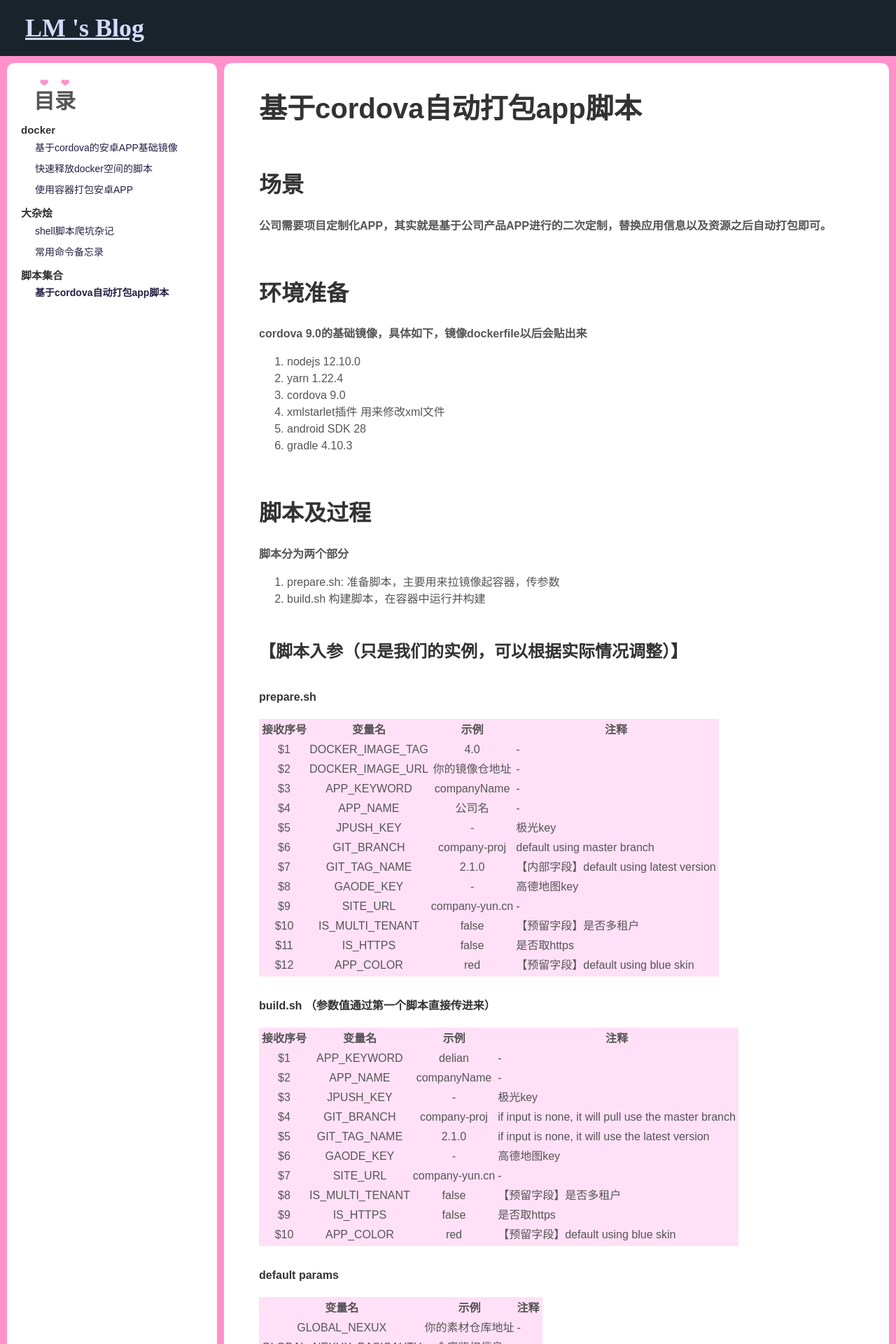
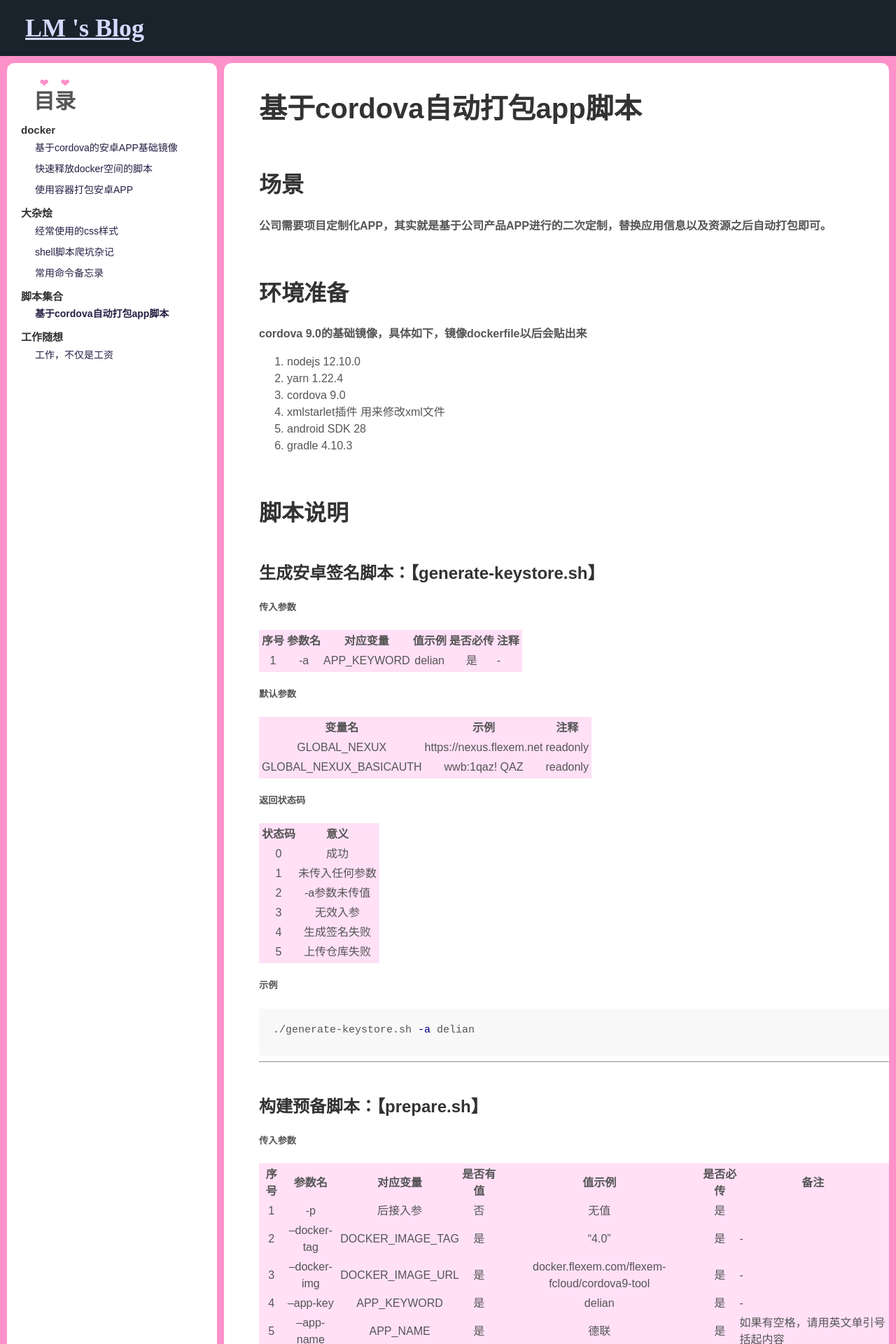
Before and after one commit to manman0310/lm, a Jekyll site: the page built from _posts/2020-08-17-auto-build-app-shell.md, in a window 1280 px wide. Shown: the top 1920 px of the page at 70% size. Built offline with Jekyll 4.4.1, drawn with Linux system fonts in a browser that asks for light colours; some web fonts are replaced; some of the changed text lies outside the part shown.

Commit message:
add 2020-10-13-diary.md

````diff
--- a/_config.yml
+++ b/_config.yml
@@ -34,3 +34,7 @@
     url:'lm/2020-08-18-app-base-dockerfile'
   - title:'shell脚本爬坑杂记'
     url:'lm/2020-08-01-trouble-in-shell'
+  - title:'工作，不仅是工资'
+    url:'lm/2020-10-13-diary'
+  - title:'经常使用的css样式'
+    url:'lm/2020-10-14-common-css'
--- a/_posts/2020-08-17-auto-build-app-shell.md
+++ b/_posts/2020-08-17-auto-build-app-shell.md
@@ -21,223 +21,149 @@
 05. android SDK 28
 06. gradle 4.10.3
 
-## 脚本及过程
+## 脚本说明
 
-**脚本分为两个部分**
+### 生成安卓签名脚本：【generate-keystore.sh】
 
-01. prepare.sh: 准备脚本，主要用来拉镜像起容器，传参数
-02. build.sh 构建脚本，在容器中运行并构建
+##### 传入参数
 
-### 【脚本入参（只是我们的实例，可以根据实际情况调整）】
+|序号|参数名|对应变量|值示例|是否必传|注释|
+|:-:|:-:|:-:|:-:|:-:|-|
+|1|-a|APP_KEYWORD|delian|是|-|
 
-#### prepare.sh
-
-|接收序号|变量名|示例|注释|
-|:-:|:-:|:-:|-|
-|$1|DOCKER_IMAGE_TAG|4.0|-|
-|$2|DOCKER_IMAGE_URL|你的镜像仓地址|-|
-|$3|APP_KEYWORD|companyName|-|
-|$4|APP_NAME|公司名|-|
-|$5|JPUSH_KEY|-|极光key|
-|$6|GIT_BRANCH|company-proj|default using master branch|
-|$7|GIT_TAG_NAME|2.1.0|【内部字段】default using latest version|
-|$8|GAODE_KEY|-|高德地图key|
-|$9|SITE_URL|company-yun.cn|-|
-|$10|IS_MULTI_TENANT|false|【预留字段】是否多租户|
-|$11|IS_HTTPS|false|是否取https|
-|$12|APP_COLOR|red|【预留字段】default using blue skin|
-
-#### build.sh （参数值通过第一个脚本直接传进来）
-
-|接收序号|变量名|示例|注释|
-|:-:|:-:|:-:|-|
-|$1|APP_KEYWORD|delian|-|
-|$2|APP_NAME|companyName|-|
-|$3|JPUSH_KEY|-|极光key|
-|$4|GIT_BRANCH|company-proj|if input is none, it will pull use the master branch|
-|$5|GIT_TAG_NAME|2.1.0|if input is none, it will use the latest version|
-|$6|GAODE_KEY|-|高德地图key|
-|$7|SITE_URL|company-yun.cn|-|
-|$8|IS_MULTI_TENANT|false|【预留字段】是否多租户|
-|$9|IS_HTTPS|false|是否取https|
-|$10|APP_COLOR|red|【预留字段】default using blue skin|
-
-#### default params
+##### 默认参数
 
 |变量名|示例|注释|
 |:-:|:-:|-|
-|GLOBAL_NEXUX|你的素材仓库地址|-|
-|GLOBAL_NEXUX_BASICAUTH|仓库鉴权信息|-|
-|DOCKER_IMAGE_NAME|镜像名|-|
-|GIT_AUTH|git鉴权信息|-|
+|GLOBAL_NEXUX|https://nexus.flexem.net|readonly|
+|GLOBAL_NEXUX_BASICAUTH|wwb:1qaz! QAZ|readonly|
 
-### 【执行步骤】
+##### 返回状态码
 
-01. pull docker image and run (获取镜像运行容器)
-02. copy build.sh into container and run shell (拷贝脚本进去镜像)
-03. clone from git, get resources, get keystore (我们会把私有化的素材放在公司仓库，包括icon和启动页还有签名证书)
-04. update infos in config.xml (这里是替换app基本信息和极光的key)
-    - change APK key =====> 你希望的包名
+|状态码|意义|
+|:-:|:-:|
+|0|成功|
+|1|未传入任何参数|
+|2|-a参数未传值|
+|3|无效入参|
+|4|生成签名失败|
+|5|上传仓库失败|
+
+##### 示例
+
+``` bash
+./generate-keystore.sh -a delian
+```
+
+***
+
+### 构建预备脚本：【prepare.sh】
+
+##### 传入参数
+
+|序号|参数名|对应变量|是否有值|值示例|是否必传|备注|
+|:-:|:-:|:-:|:-:|:-:|:-:|-|
+|1|-p|后接入参|否|无值|是|
+|2|--docker-tag|DOCKER_IMAGE_TAG|是|"4.0"|是|-|
+|3|--docker-img|DOCKER_IMAGE_URL|是|docker.flexem.com/flexem-fcloud/cordova9-tool|是|-|
+|4|--app-key|APP_KEYWORD|是|delian|是|-|
+|5|--app-name|APP_NAME|是|德联|是|如果有空格，请用英文单引号括起内容|
+|6|--site-url|SITE_URL|是|delian-yun.cn|是|-|
+|7|--gaode-key|GAODE_KEY|是|-|是|-|
+|8|--jpush-key|JPUSH_KEY|是|-|否|-|
+|9|--git-branch|GIT_BRANCH|是|delian-proj|否|default using master branch|
+|10|--git-tag|GIT_TAG_NAME|是|2.1.0|否|【内部字段】default using latest version|
+|11|--is-mulit|IS_MULTI_TENANT|否|无|否||
+|12|--is-https|IS_HTTPS|否|无|否|-|
+|13|--app-color|APP_COLOR|是|blue|否|【预留字段】default using blue skin|
+
+##### 默认参数
+
+|变量名|示例|注释|
+|:-:|:-:|-|
+|DOCKER_IMAGE_NAME|cordova9-tool|readonly|
+
+##### 返回状态码
+
+|状态码|意义|
+|:-:|:-:|
+|0|成功|
+|101|未传入任何参数|
+|102|缺少必要参数|
+|199|无效入参|
+|201|镜像拉取失败|
+|202|容器运行失败|
+|203|拷贝脚本进入容器失败|
+|204|容器中运行脚本失败|
+
+##### 示例
+
+``` bash
+./prepare.sh -p --docker-tag 4.0 --docker-img docker.flexem.com/flexem-fcloud/cordova9-tool --app-key delian --app-name '德联' --site-url delian-yun.cn --jpush-key ceshijpushkey123456 --gaode-key ceshigaodekey123456 --git-branch delian-branch --git-tag delian-tag --is-mulit --is-https --app-color blue
+```
+
+***
+
+### 构建过程脚本：【build.sh】
+
+##### 传入参数 & 默认参数
+
+无需操作
+
+##### 返回状态码
+
+|状态码|意义|
+|:-:|:-:|
+|0|成功|
+|101|资源拉取失败|
+|102|git克隆失败|
+|103|yarn执行失败|
+|104|npm run build执行失败|
+|105|cordova生成resources执行失败|
+|106|add安卓平台失败|
+|107|build安卓平台失败|
+|201|apk签名失败|
+|202|apk上传失败|
+
+***
+
+
+## 【steps】 步骤
+
+01. pull docker image and run
+02. copy build.sh into container and run shell
+03. clone from git, get resources, get keystore
+04. update infos in config.xml
+    - change APK key =====> flexem.$APP_KEYWORD.assistant
     - change name & description =====> $APP_NAME
     - change jpush key =====>  $JPUSH_KEY
 
-05. update infos in package.json (这里是替换app基本信息和极光的key)
+05. update infos in agconnect-services.json
+    - change APK key =====> flexem.$APP_KEYWORD.assistant
+
+06. update infos in config.json
+    - change IsMultiTenants =====> $IS_MULTI_TENANT
+    - change DefaultDomainName =====> $SITE_URL
+
+07. update infos in package.json
     - change site url  =====> $SITE_URL
     - change enableHttps =====> $IS_HTTPS
     - change jpush key =====>  $JPUSH_KEY
 
-06. update infos in src/index.html (这里替换高德key)
+08. update infos in src/index.html
     - change gaode key =====> $GAODE_KEY
 
-07. yarn
-08. npm run build
-09. copy new resources into mobile/resources (将新的icon和splash拷贝进项目准备生成素材)
-10. ionic cordova resources (通过ionic cordova生成新的素材集合)
-11. cordova platform add android (添加安卓平台)
-12. cordova build android (编译apk)
-13. jarsigner to sign apk (apk签名)
-14. upload $APP_NAME.apk to $APP_NAME file (最后再次推仓)
+09. yarn
+10. update domain-logo-default.gif
+    - if domain.png exists than copy into src/assets/img and named domain-logo-default.gif
 
-### 【脚本内容】
+11. npm run build
+12. copy new resources into mobile/resources
+    - copy icon.png
+    - copy splash.png
 
-#### prepare.sh
-
-``` sh
-#! /bin/bash
-
-DOCKER_IMAGE_TAG=$1
-DOCKER_IMAGE_URL=$2
-APP_KEYWORD=$3
-APP_NAME=$4
-JPUSH_KEY=$5
-GIT_BRANCH=$6
-GIT_TAG_NAME=$7
-GAODE_KEY=$8
-SITE_URL=$9
-IS_MULTI_TENANT=${10}
-IS_HTTPS=${11}
-APP_COLOR=${12}
-
-DOCKER_IMAGE_NAME=你的镜像名称
-
-echo "pull docker image :  $DOCKER_IMAGE_URL:$DOCKER_IMAGE_NAME"
-docker pull $DOCKER_IMAGE_URL:$DOCKER_IMAGE_TAG
-
-echo "stop docker container :  $DOCKER_IMAGE_NAME"
-docker stop $DOCKER_IMAGE_NAME
-docker rm $DOCKER_IMAGE_NAME
-
-echo "run docker image"
-docker run -itd --name=$DOCKER_IMAGE_NAME --env "CORDOVA_ANDROID_GRADLE_DISTRIBUTION_URL=https://nexus.flexem.net/repository/tools/gradle/gradle-4.10.3-all.zip" --env "SASS_BINARY_SITE=https://npm.taobao.org/mirrors/node-sass/" -u root $DOCKER_IMAGE_URL:$DOCKER_IMAGE_TAG
-
-echo "copy build.sh into docker container"
-docker cp ./build.sh $DOCKER_IMAGE_NAME:/opt
-
-echo "into docker container with run shell"
-docker exec -it -w /opt $DOCKER_IMAGE_NAME /bin/bash ./build.sh $APP_KEYWORD $APP_NAME $JPUSH_KEY $GIT_BRANCH $GIT_TAG_NAME
-
-```
-
-#### build.sh
-
-``` sh
-#! /bin/bash
-
-APP_KEYWORD=$1
-APP_NAME=$2
-JPUSH_KEY=$3
-GIT_BRANCH=$4
-GIT_TAG_NAME=$5
-GAODE_KEY=$6
-SITE_URL=$7
-IS_MULTI_TENANT=$8
-IS_HTTPS=$9
-APP_COLOR=${10}
-
-GIT_AUTH=git鉴权信息
-GLOBAL_NEXUX="仓库地址"
-GLOBAL_NEXUX_BASICAUTH="仓库鉴权信息"
-
-echo "create /apk"
-if [[ ! -d "/apk" ]]; then
-    mkdir /apk
-else
-    rm -rf /apk/*
-fi
-
-echo "start update infos in config.xml"
-echo "clone from git & get resources & get keystore..."
-cd /apk
-wget https://nexus.flexem.net/repository/artifact/fcloud-artifact/project/$APP_KEYWORD/icon.png
-wget https://nexus.flexem.net/repository/artifact/fcloud-artifact/project/$APP_KEYWORD/splash.png
-wget https://nexus.flexem.net/repository/artifact/fcloud-artifact/project/$APP_KEYWORD/$APP_KEYWORD.keystore
-chmod 777 $APP_KEYWORD.keystore
-git clone git项目仓库地址
-cd 项目路径
-# git checkout $GIT_TAG_NAME
-git checkout $GIT_BRANCH
-
-echo "flexem.fcloud.assistant =====> 你的包名..."
-cd mobile
-sed -i "s/原产品包名/你的包名/g" config.xml
-
-echo "name & description =====> $APP_NAME..."
-xmlstarlet ed -u '/widget/name' -v $APP_NAME config.xml
-xmlstarlet ed -u '/widget/description' -v $APP_NAME config.xml
-
-echo "jpush APP_KEY =====>  $JPUSH_KEY..."
-xmlstarlet ed -u '/widget/plugin[name="jpush-phonegap-plugin"]/variable[name="APP_KEY"]' -v $JPUSH_KEY config.xml
-echo "end update infos in config.xml"
-
-echo "start update infos in package.json"
-echo "yunzutai.com =====> $SITE_URL..."
-sed -i "s/yunzutai.com/$SITE_URL/g" package.json
-
-echo "enableHttps =====> $IS_HTTPS..."
-enableHttps_line=$(awk -F"\"" '/enableHttps/{print NR}' package.json) # 记住行号
-enableHttps_old=$(awk '/enableHttps/{print $2}' package.json)  # 获取旧数据
-sed -e "$enableHttps_line s@$enableHttps_old@$IS_HTTPS,@" -i package.json # 替换所在行的老数据
-sed -e "$enableHttps_line s@$enableHttps_old@$IS_HTTPS,@" -i
-
-echo "jpush APP_KEY =====> $JPUSH_KEY..."
-APP_KEY_line=$(awk -F"\"" '/APP_KEY/{print NR}' package.json) # 记住行号
-APP_KEY_old=$(awk -F"\"" '/APP_KEY/{print $4}' package.json)  # 获取旧数据
-sed -e "$APP_KEY_line s@$APP_KEY_old@$JPUSH_KEY@" -i package.json # 替换所在行的老数据
-echo "end update infos in package.json"
-
-echo "start update infos in index.html"
-echo "script gaode key =====> $GAODE_KEY..."
-cd src
-GAODE_KEY_line=$(awk -F"\"" '/AMap/{print NR}' index.html) # 记住行号
-GAODE_KEY_old= `cat index.html | grep AMap |awk -F"&" '{print $2}'` # 获取旧数据
-sed -e "$GAODE_KEY_line s@$GAODE_KEY_old@key=$GAODE_KEY@" -i index.html # 替换所在行的老数据
-echo "end update infos in index.html"
-
-echo "yarn"
-cd ../
-yarn
-
-echo "npm run build"
-npm run build
-
-echo "copy new resources into mobile/resources..."
-cp -rf /apk/icon.png resources/icon.png
-cp -rf /apk/splash.png resources/splash.png
-
-echo "ionic cordova resources"
-ionic cordova resources
-
-echo "cordova platform add android"
-cordova platform add android
-
-echo "cordova build android"
-cordova build android --release
-
-echo "jarsigner to sign apk"
-cd platforms/android/app/build/outputs/apk/release
-jarsigner -verbose -keystore /apk/$APP_KEYWORD.keystore -keypass 123456 -storepass 123456 -signedjar $APP_KEYWORD.apk app-release-unsigned.apk $APP_KEYWORD
-
-echo "upload $APP_KEYWORD.apk to $APP_KEYWORD file"
-curl -X POST "$GLOBAL_NEXUX/service/rest/v1/components?repository=artifact" -H "accept:application/json" -H "Content-Type:multipart/form-data" -F "raw.directory=fcloud-artifact/project/$APP_KEYWORD" -F "raw.asset1=@$APP_KEYWORD.apk" -F "raw.asset1.filename=$APP_KEYWORD.apk" -u "$GLOBAL_NEXUX_BASICAUTH" -v
-
-```
+13. ionic cordova resources
+14. cordova platform add android
+15. cordova build android
+16. jarsigner to sign apk
+17. upload $APP_KEYWORD.apk to $APP_KEYWORD file
--- /dev/null
+++ b/_posts/2020-10-13-diary.md
@@ -0,0 +1,26 @@
+---
+layout: blog_default
+title:  "工作，不仅是工资"
+tag: 工作随想
+---
+
+# 工作，不仅是工资。
+
+### 除了钱，我们还在找什么？
+
+**我们做的产品是否有价值？**
+为什么阿里是大厂，百度是大厂，华为是大厂。因为他们的产品深入人心，给客户带来的价值极高。对于产品型公司，产品走向基本都由产品部门主导。如果产品部门能力不足，会无形之间降低产品给客户带来的价值，这将会是团队所有人无法突破的瓶颈。
+
+**我们做的工作项是否对于这个产品有价值？**
+开发团队对产品带来的价值较容易量化，高质量的代码，稳定的服务，停机时间，bug率以及响应时间等指标都定义开发质量。开发质量越高必然会提升产品的价值。
+产品部门带来的价值很多不是立即见效的。产品战略路径的建立到产生实际效益，总会是一条漫长的过程，需要产品里程碑式的切分，从而收获效益和反馈，锤炼目标路径。
+没有产品会生生不息，很难将一个产品一直维持在一个高价值的水准上。特别是对于物联网产品，相关行业正在由传统方式向信息化转变，客户的需求与日俱增，保持产品稳定迭代之外，建立长远规划提升产品价值更是产品部门的价值体现。
+
+**如何让部门中的每个人发挥自己的价值？**
+不同类型的员工，请看到并尽量支持他们的发展方向。如果总是忽略这个，公司就会开始发现留不住人了。
+让一个思维活跃的员工做重复性的工作，让一个勤恳内向的员工负责部门间沟通，显然是不合适的。每个人的价值都没有充分发挥，对双方都是损失，如何把好钢用在刀刃上，是每个管理者必须要思考的问题。
+
+**如何让部门中的每个人感受到自己的价值？**
+员工感受到自己的价值，除了合适的薪资之外，需要从源头开始抓起。如果产品本身没有价值，那么其实一切都可以免谈，谁都不愿意为了一个没用的东西投入自己的精力，即使是薪资诱人，员工也只能是没有灵魂的劳动力。
+把工作拆分成小段，每一段都有收获与反馈，看到自己的劳动没有石沉大海，是一种价值的量化体现。
+团队气氛融洽，广开言路，大家都能为工作简化和高效提出想法并得到支持落地实现，都可以提出自己的方案加入讨论，是无形的价值体现。有价值的工作，才能有创造力，才能有积极性。
````
Also changed, not shown: _posts/2020-08-01-trouble-in-shell.md (+6 -1 lines), _posts/2020-10-14-common-css.md (added, +77 -0 lines).
